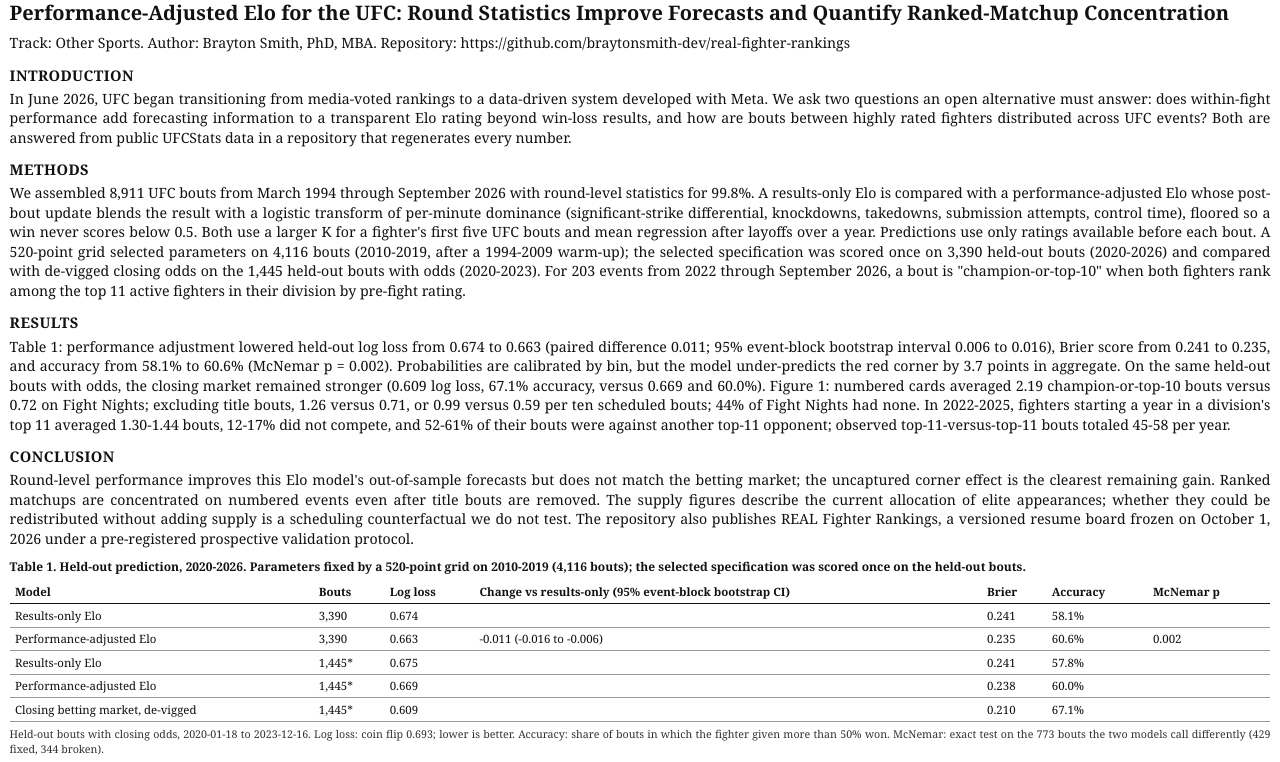
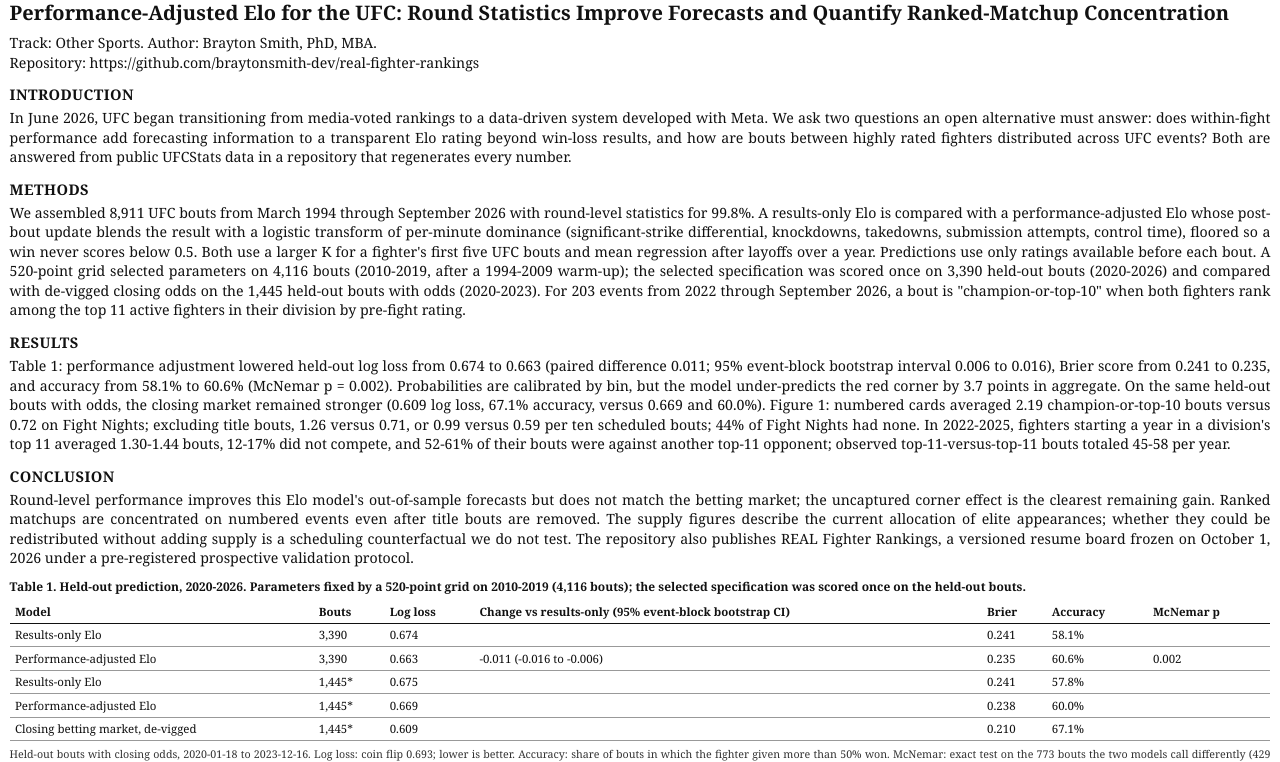
Before and after one commit to braytonsmith-dev/mma-lab, a plain HTML site: page paper/submission/REAL_SSAC27_abstract.html in a window 1280 px wide. Shown: the top 762 px of the page. Drawn offline with Linux system fonts and the light colour scheme.

Commit message:
Submission PDF: repository link on its own unbroken line
Co-Authored-By: Claude Fable 5.1 <noreply@anthropic.com>
Claude-Session: https://claude.ai/code/session_01KVktMGBCz6gnqsAYebjrKu

```diff
--- a/paper/submission/REAL_SSAC27_abstract.html
+++ b/paper/submission/REAL_SSAC27_abstract.html
@@ -10,7 +10,7 @@ th{border-bottom:1.5px solid #111}
 img{width:100%;margin-top:4pt}
 </style></head><body>
 <h1>Performance-Adjusted Elo for the UFC: Round Statistics Improve Forecasts and Quantify Ranked-Matchup Concentration</h1>
-<p>Track: Other Sports. Author: Brayton Smith, PhD, MBA. Repository: https://github.com/braytonsmith-dev/real-fighter-rankings</p>
+<p>Track: Other Sports. Author: Brayton Smith, PhD, MBA.<br>Repository: <span style='white-space:nowrap'>https://github.com/braytonsmith-dev/real-fighter-rankings</span></p>
 <h2>Introduction</h2>
 <p>In June 2026, UFC began transitioning from media-voted rankings to a data-driven system developed with Meta. We ask two questions an open alternative must answer: does within-fight performance add forecasting information to a transparent Elo rating beyond win-loss results, and how are bouts between highly rated fighters distributed across UFC events? Both are answered from public UFCStats data in a repository that regenerates every number.</p>
 <h2>Methods</h2>
```
Also changed, not shown: 1 other file.
